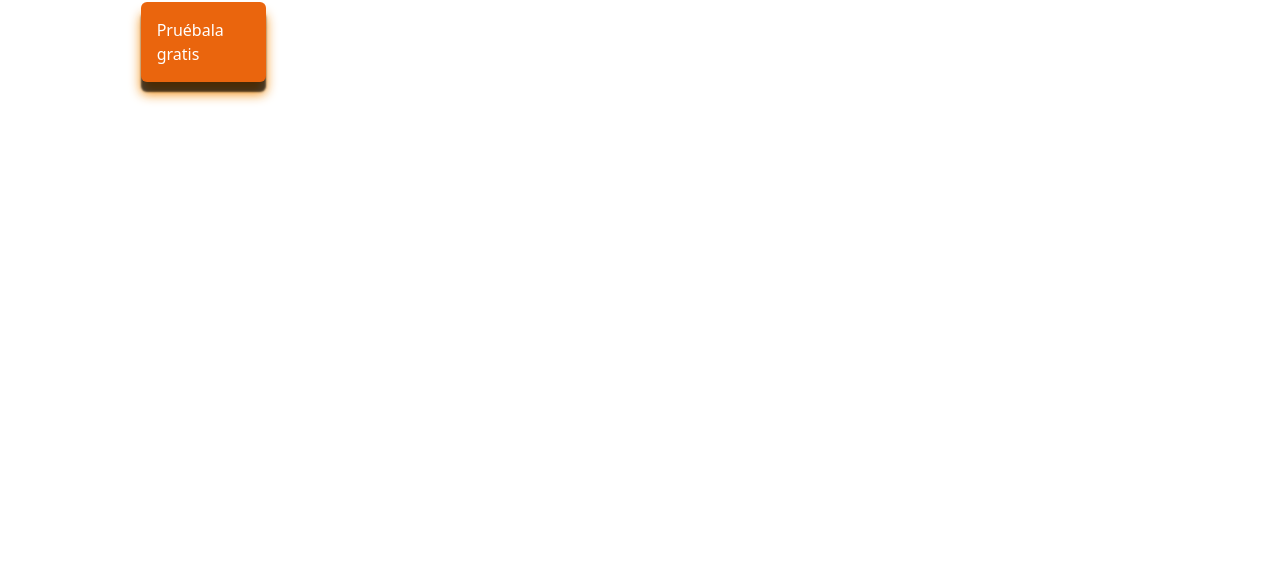
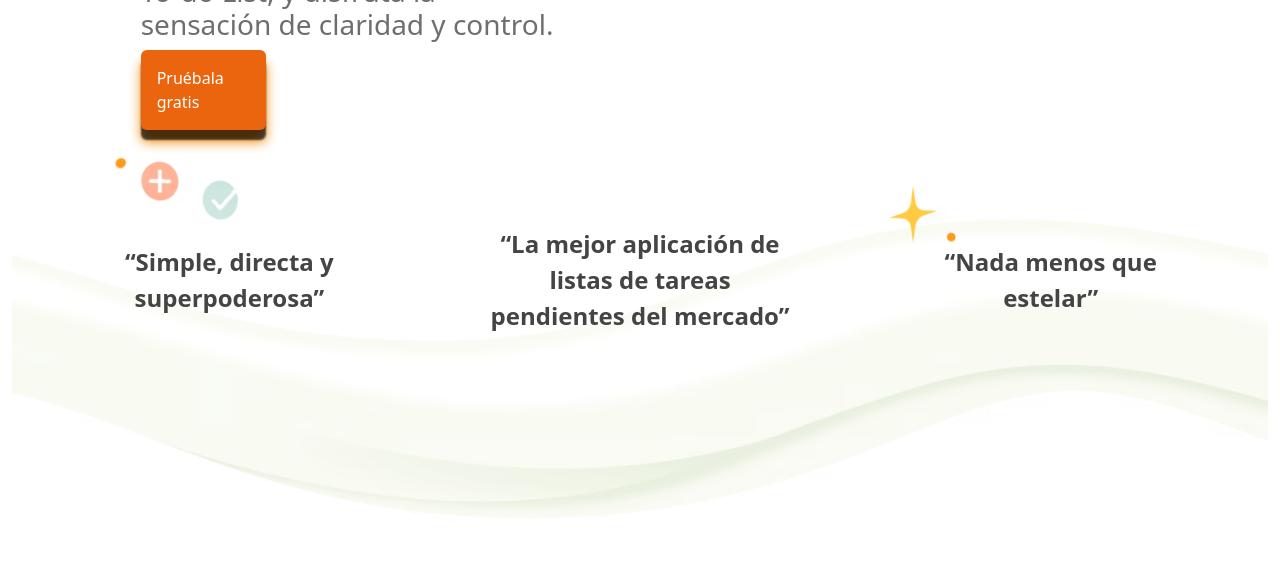
Before and after one commit to facundovarela99/To-Do-List, a plain HTML site: page index.html in a window 1280 px wide. Shown: the part 538-1112 px from the top of the page. Before the commit the page ends 800 px from the top, so only its background shows below. Drawn offline with Linux system fonts and the light colour scheme.

Commit message:
Adding minimal changes to the structure and design

```diff
--- a/css/styles.css
+++ b/css/styles.css
@@ -113,3 +113,17 @@ ul {
 li {
     margin: 10px 0;
 }
+
+.miniSection {
+    position: relative;
+    height: 444px;
+    background-image: url("../assets/img/imagenFondo.jpg");
+    background-size: cover;
+    background-position: center;
+    background-repeat: no-repeat;
+    /* -webkit-mask-image: linear-gradient(to right, transparent, black 20%, black 80%, transparent);
+    mask-image: linear-gradient(to right, transparent, black 20%, black 80%, transparent);
+    -webkit-mask-size: 100% 100%;
+    mask-size: 100% 100%;
+    z-index: 0; */
+}
--- a/index.html
+++ b/index.html
@@ -18,8 +18,8 @@
                 <div class="collapse navbar-collapse d-flex flex-row-reverse pe-5" id="navbarNavDropdown">
                     <ul class="navbar-nav pe-5">
                         <li class="nav-item dropdown pe-3">
-                            <a class="nav-link dropdown-toggle navBarButton" href="#" role="button" data-bs-toggle="dropdown"
-                                aria-expanded="false">
+                            <a class="nav-link dropdown-toggle navBarButton" href="#" role="button"
+                                data-bs-toggle="dropdown" aria-expanded="false">
                                 Usos
                             </a>
                             <ul class="dropdown-menu">
@@ -29,8 +29,8 @@
                             </ul>
                         </li>
                         <li class="nav-item dropdown pe-3">
-                            <a class="nav-link dropdown-toggle navBarButton" href="#" role="button" data-bs-toggle="dropdown"
-                                aria-expanded="false">
+                            <a class="nav-link dropdown-toggle navBarButton" href="#" role="button"
+                                data-bs-toggle="dropdown" aria-expanded="false">
                                 Recursos
                             </a>
                             <ul class="dropdown-menu">
@@ -56,13 +56,44 @@
     </header>
     <main class="container-fluid">
         <section class="tituloIndex d-flex flex-row justify-content-around mt-5">
-            <div class="columnMain1 d-flex flex-column justify-content-around col-12 col-md-4 ms-5">
+            <div class="columnMain1 d-flex flex-column justify-content-around col-12 col-md-4 ms-5 mt-5">
                 <h1>Tu cerebro es para crear, no para recordar 974 tareas</h1>
-                <h2 class="fs-3 text-justify">Captura todas esas tareas en To-do List, y disfruta la sensación de claridad y control.</h2>
+                <h2 class="fs-3 text-justify">Captura todas esas tareas en To-do List, y disfruta la sensación de
+                    claridad y control.</h2>
                 <a class="registerMainSection" href="">Pruébala gratis</a>
             </div>
             <div class="columnMain2 col-12 col-md-4 me-5">
-                <img class="imgMainSection" src="./assets/img/ilustracion-lista-comprobacion-marca-comprobacion_108061-1694.jpg" alt="Lista de tareas">
+                <img class="imgMainSection"
+                    src="./assets/img/ilustracion-lista-comprobacion-marca-comprobacion_108061-1694.jpg"
+                    alt="Lista de tareas">
+            </div>
+        </section>
+        <section class="container-fluid miniSection">
+            <div class="elementosSegundaSeccion pt-5 d-flex flex-row justify-content-center align-items-center">
+                <div class="w-100 d-flex justify-content-center pt-5 pb-5">
+                    <div class="w-75 text-center">
+                        <div>
+                            <p class="text-justify fs-4 fw-bolder">“Simple, directa y superpoderosa”</p>
+                        </div>
+                    </div>
+                </div>
+                <!-- <hr> -->
+                <div class="w-100 d-flex justify-content-center pt-5 pb-5">
+                    <div class="w-75 text-center">
+                        <div>
+                            <p class="text-justify fs-4 fw-bolder">“La mejor aplicación de listas de tareas pendientes
+                                del mercado”</p>
+                        </div>
+                    </div>
+                </div>
+                <!-- <hr> -->
+                <div class="w-100 d-flex justify-content-center pt-5 pb-5">
+                    <div class="w-75 text-center">
+                        <div>
+                            <p class="text-justify fs-4 fw-bolder">“Nada menos que estelar”</p>
+                        </div>
+                    </div>
+                </div>
             </div>
         </section>
     </main>
```
Also changed, not shown: assets/img/imagenFondo.jpg (added).
